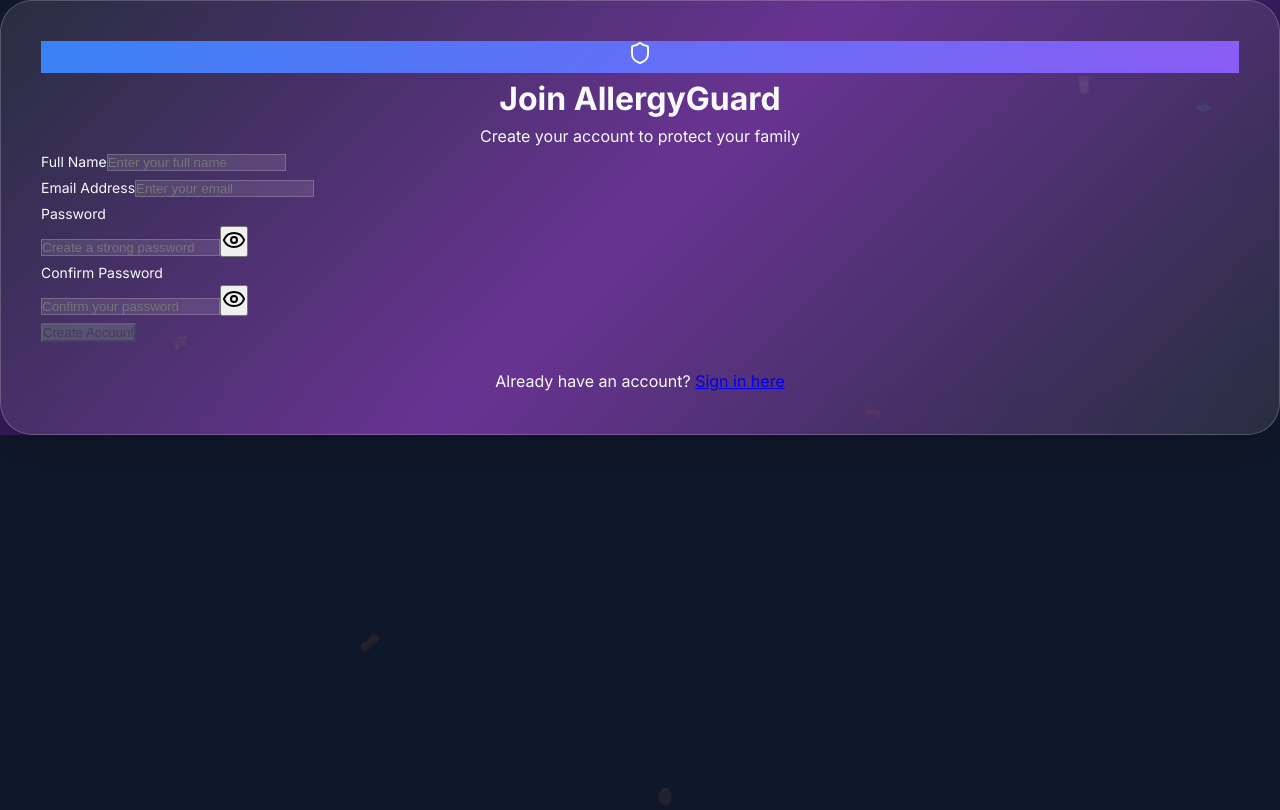
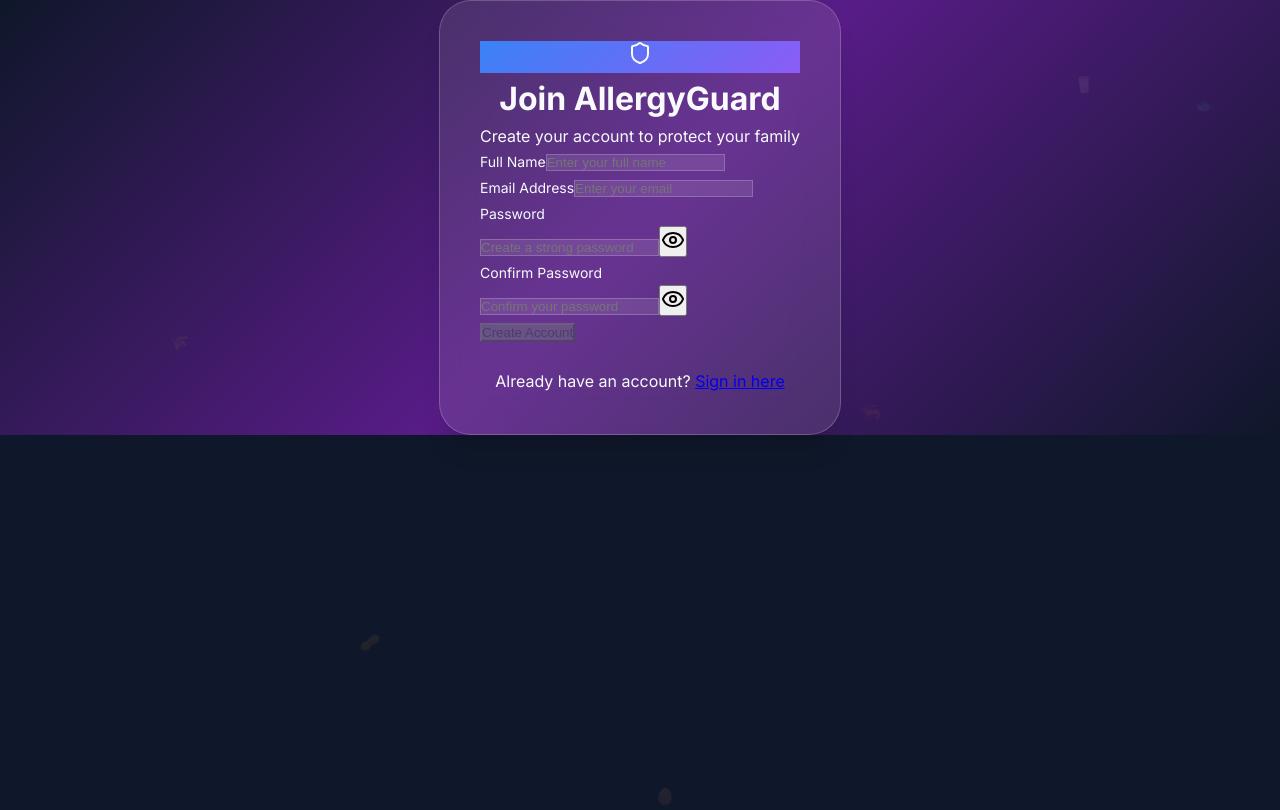
Before and after one commit to Sladed49er/allergyguard, a Next.js app: page /register in a window 1280 px wide. Built offline with nearby package versions, Linux system fonts and the light colour scheme.

Commit message:
Center registration form properly

```diff
--- a/app/register/page.tsx
+++ b/app/register/page.tsx
@@ -142,7 +142,10 @@ export default function RegisterPage() {
       `}</style>
 
       <div className="min-h-screen flex items-center justify-center relative overflow-hidden" style={{
-        background: 'linear-gradient(135deg, #0f172a 0%, #581c87 50%, #0f172a 100%)'
+        background: 'linear-gradient(135deg, #0f172a 0%, #581c87 50%, #0f172a 100%)',
+        display: 'flex',
+        alignItems: 'center',
+        justifyContent: 'center'
       }}>
         {/* Animated Background Overlay */}
         <div className="absolute inset-0" style={{
@@ -166,9 +169,10 @@ export default function RegisterPage() {
         ))}
 
         {/* Registration Form */}
-        <div className="relative z-10 w-full max-w-md mx-4">
+        <div className="relative z-10 w-full max-w-md mx-auto px-4">
           <div className="glass-card p-8 rounded-2xl shadow-2xl" style={{
-            border: '1px solid rgba(255, 255, 255, 0.2)'
+            border: '1px solid rgba(255, 255, 255, 0.2)',
+            margin: '0 auto'
           }}>
             {/* Header */}
             <div className="text-center mb-8">
```
